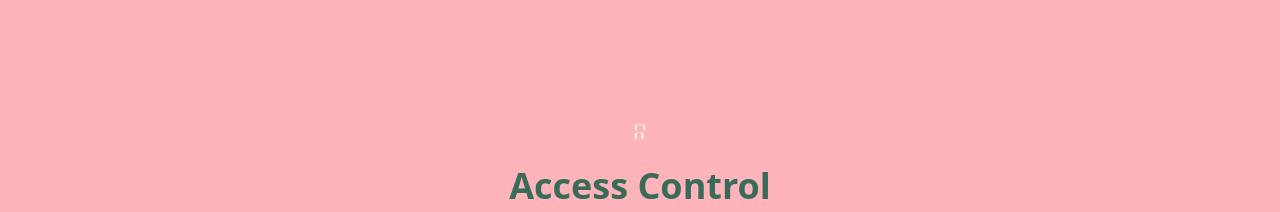
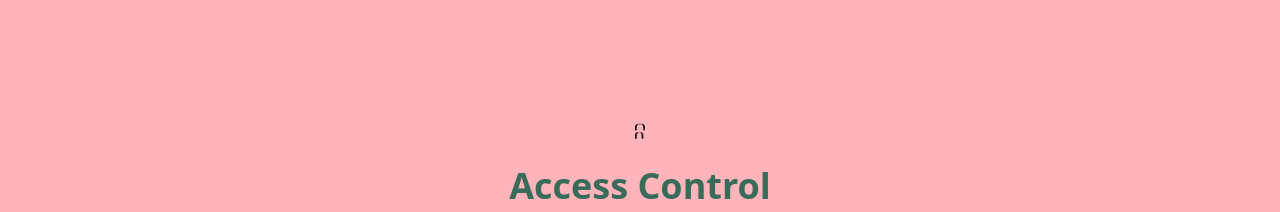
Before and after one commit to ishan-26/homepage, a React (Vite) app: page / in a window 1280 px wide. Shown: the part 4560-4772 px from the top of the page. Built offline with nearby package versions, Linux system fonts and the light colour scheme.

Commit message:
Update 4.jsx

```diff
--- a/src/components/cards/4.jsx
+++ b/src/components/cards/4.jsx
@@ -5,7 +5,7 @@ const CalendarIcon = () => {
   return (
 
 <svg xmlns="http://www.w3.org/2000/svg" viewBox="0 0 24 24" width="20" height="20">
-  <path fill="white" d="M12 2C9.79 2 8 3.79 8 6V10H6V6C6 3.79 7.79 2 10 2C11.1 2 12 2.9 12 4C12 2.9 12.9 2 14 2C16.21 2 18 3.79 18 6V10H16V6C16 3.79 14.21 2 12 2ZM12 12C9.79 12 8 13.79 8 16V20H6V16C6 13.79 7.79 12 10 12H12C14.21 12 16 13.79 16 16V20H14V16C14 13.79 12.21 12 12 12Z"/>
+  <path fill="black" d="M12 2C9.79 2 8 3.79 8 6V10H6V6C6 3.79 7.79 2 10 2C11.1 2 12 2.9 12 4C12 2.9 12.9 2 14 2C16.21 2 18 3.79 18 6V10H16V6C16 3.79 14.21 2 12 2ZM12 12C9.79 12 8 13.79 8 16V20H6V16C6 13.79 7.79 12 10 12H12C14.21 12 16 13.79 16 16V20H14V16C14 13.79 12.21 12 12 12Z"/>
 </svg>
   );
 };
```
